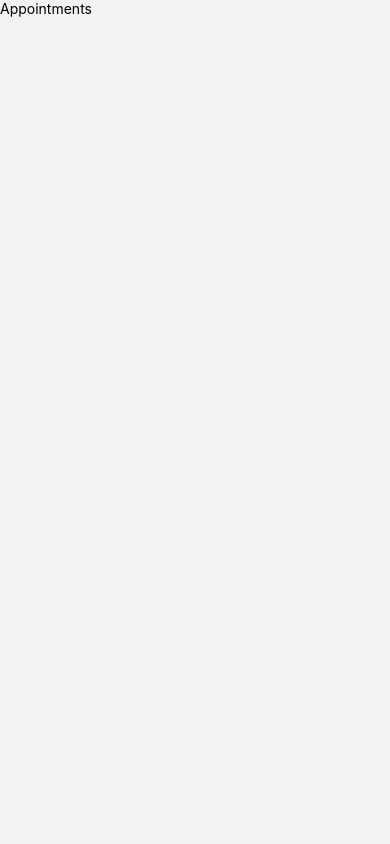
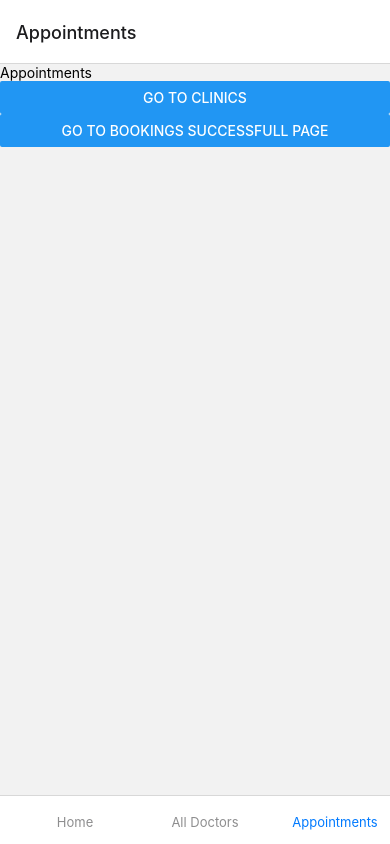
Before and after one commit to aamir-ds/digital-clinic, a React Native app: screen /Appointments in a window 390 px wide. Built offline with nearby package versions, Linux system fonts and the light colour scheme.

Commit message:
added some navigation

```diff
--- a/App.js
+++ b/App.js
@@ -8,6 +8,7 @@ import BookingSuccessful from './screens/BookingSuccessful';
 import Appointments from './screens/Appointments';
 import Clinics from './screens/Clinics';
 import colors from './config/colors';
+import Tabs from './navigation/tabs';
 
 
 const Stack = createNativeStackNavigator();
@@ -15,19 +16,19 @@ const Stack = createNativeStackNavigator();
 const App = () => {
   return (
     <NavigationContainer>
-      <Stack.Navigator initialRouteName="Clinics">
+      <Stack.Navigator initialRouteName="Home">
 
         <Stack.Screen
           options={{
             headerShown: false
           }}
-          name="Home" component={Home} />
+          name="Home" component={Tabs} />
 
         <Stack.Screen
           options={{
             headerShown: false
           }}
-          name="AllDoctors" component={AllDoctors} />
+          name="All Doctors" component={AllDoctors} />
 
         <Stack.Screen
           options={{
--- /dev/null
+++ b/navigation/tabs.js
@@ -0,0 +1,49 @@
+import { StyleSheet, Text, View } from 'react-native'
+import { createBottomTabNavigator, BottomTabBar } from "@react-navigation/bottom-tabs"
+
+import React from 'react'
+import Home from '../screens/Home'
+import AllDoctors from '../screens/AllDoctors'
+import Clinics from '../screens/Clinics'
+import Appointments from '../screens/Appointments'
+import colors from '../config/colors'
+const Tab = createBottomTabNavigator()
+
+const Tabs = () => {
+
+    return (
+        <Tab.Navigator
+            screenOptions={{
+                tabBarLabelPosition: "beside-icon",
+                tabBarIconStyle: {
+                    display: "none"
+                }
+            }}
+        >
+            <Tab.Screen
+                options={{
+                    headerShown: false,
+                    tabBarLabel: 'Home',
+                    // tabBarIcon: ({ color, size }) => (
+                    //     <MaterialCommunityIcons name="account" color={color} size={size} />
+                    // ),
+                }}
+                name="Tab Home"
+                component={Home}
+            />
+            <Tab.Screen
+                name="All Doctors"
+                component={AllDoctors}
+            />
+
+            <Tab.Screen
+                name="Appointments"
+                component={Appointments}
+            />
+        </Tab.Navigator >
+    )
+}
+
+export default Tabs
+
+const styles = StyleSheet.create({})
--- a/screens/Appointments.js
+++ b/screens/Appointments.js
@@ -1,10 +1,18 @@
-import { StyleSheet, Text, View } from 'react-native'
+import { Button, StyleSheet, Text, View } from 'react-native'
 import React from 'react'
 
-const Appointments = () => {
+const Appointments = ({ navigation }) => {
   return (
     <View>
       <Text>Appointments</Text>
+      <Button
+        title="Go to Clinics"
+        onPress={() => navigation.navigate('Clinics')}
+      />
+      <Button
+        title="Go to Bookings successfull page"
+        onPress={() => navigation.navigate('BookingSuccessful')}
+      />
     </View>
   )
 }
```
